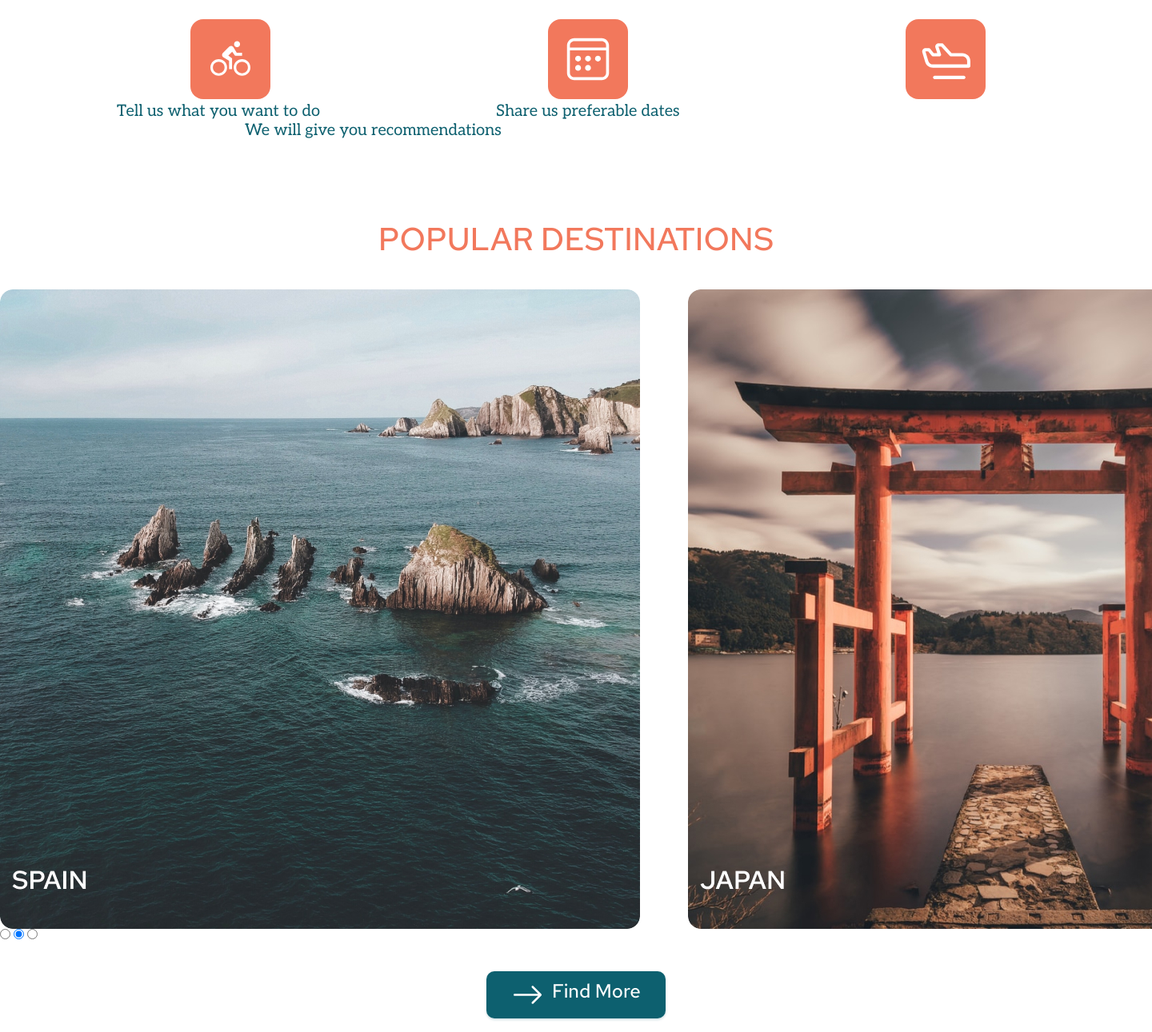
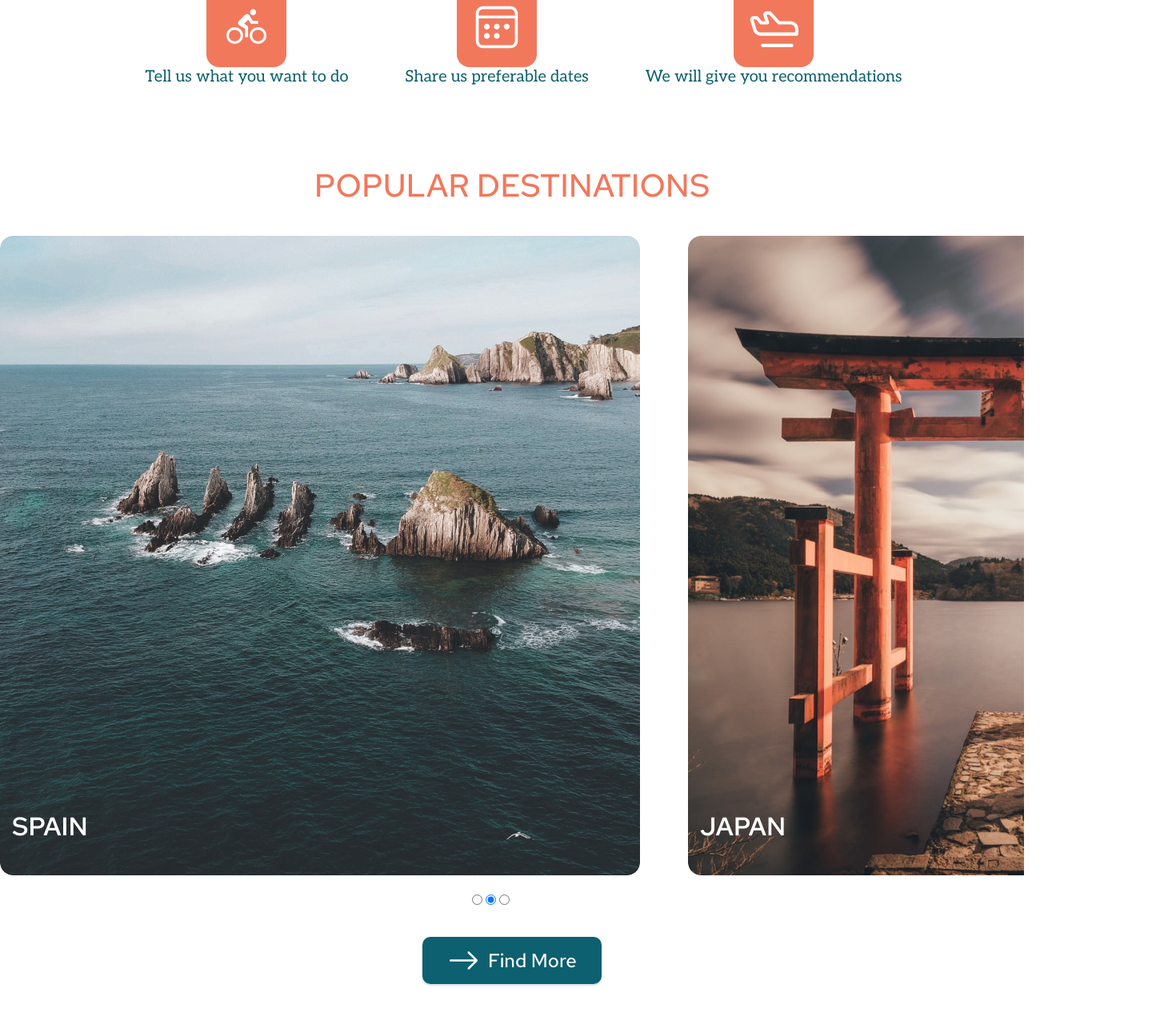
Before and after one commit to DmBes/travel, a plain HTML site: page index.html in a window 1280 px wide. Shown: the part 659-1950 px from the top of the page at 80% size, 1440 px wide, since content can reach past the window. Drawn offline with Linux system fonts and the light colour scheme; a web font is replaced by a local one.

Commit message:
feat: add stories2

```diff
--- a/index.html
+++ b/index.html
@@ -70,7 +70,7 @@
             <section class="steps">
                 <div class="steps_header">
                     <h2>3 STEPS TO THE PERFECT TRIP</h2>
-                    <div class="layout-3-column">
+                    <!-- <div class="layout-3-column">
                          <object type="image/svg+xml" data="image/icon/mdi_bike.svg" class="bike-ico layout-3">
                             Your browser does not support SVG
                          </object>
@@ -85,11 +85,36 @@
                             <p class="steps__text">Share us preferable dates</p>
                             <p class="steps__text">We will give you recommendations</p>
                          </div>
+                    </div> -->
+                    <div class="lay-3-col">
+                        <div class="lay__element">
+                            <object type="image/svg+xml" data="image/icon/mdi_bike.svg" class="bike-ico1 lay-3">
+                                Your browser does not support SVG
+                             </object>
+                             <p class="steps__text1">Tell us what you want to do</p>
+                        </div>
+                        <div class="lay__element">
+                            <object type="image/svg+xml" data="image/icon/fluent_calendar-ltr-48-regular.svg" class="calend-ico1 lay-3">
+                                Your browser does not support SVG
+                             </object>
+                             <p class="steps__text1">Share us preferable dates</p>
+                        </div>
+                        <div class="lay__element">
+                            <object type="image/svg+xml" data="image/icon/ph_airplane-in-flight.svg" class="airplane-ico1 lay-3">
+                                Your browser does not support SVG
+                             </object>
+                             <p class="steps__text1">We will give you recommendations</p>
+                        </div>
 
 
 
 
                     </div>
+
+
+
+
+
 
                 </div>
             </section>
@@ -98,7 +123,6 @@
                 <div class="wrapper-destinations">
                     <h2>POPULAR DESTINATIONS</h2>
                     <div class="slaider">
-
                         <img src="image/Destination/Destination 1.png" alt="image/Destination/Destination 1.png" class="slaider__img">
                         <img src="image/Destination/Destination 2.jpg" alt="image/Destination/Destination 2.jpg" class="slaider__img">
                         <img src="image/Destination/Destination 3.jpg" alt="image/Destination/Destination 3.jpg" class="slaider__img">
@@ -111,11 +135,14 @@
                     </div>
                     <button class="destinations__btn">
                         <img src="/image/icon/bi_arrow-right.svg" alt="/image/icon/bi_arrow-right.svg" class="destinations__btn_ico">
-                        Find More
+                         <p>Find More</p>
                     </button>
                 </div>
             </section>
             <section class="stories">
+                <div class="wrapper-stories">
+                    <h2>TRAVEL STORIES</h2>
+                </div>
 
             </section>
 
--- a/style/global.css
+++ b/style/global.css
@@ -5,7 +5,7 @@
 }
 
 .wrapper{
-    width: 1440px;
+    max-width: 1440px;
     margin: 0 auto;
 }
 
--- a/style/part/destinations.css
+++ b/style/part/destinations.css
@@ -36,6 +36,8 @@
 
 .slider-slider{
     margin: 0 auto;
+    width: 100px;
+    margin-top: 24px;
 
 }
 
@@ -54,6 +56,16 @@
     display: flex;
     flex-direction: row;
     justify-content: center;
-    margin: 37px auto;
+    margin: 37px auto 0;
+    align-items:center
 
 }
+
+
+.destinations__btn p{
+    font-family: 'Red Hat Text';
+    font-style: normal;
+    font-weight: 500;
+    font-size: 1.5rem;
+    line-height: 2rem;
+}
--- a/style/part/steps.css
+++ b/style/part/steps.css
@@ -49,3 +49,57 @@
     margin-left: 160px;
 
 }
+
+
+.lay-3-col{
+    display: flex;
+    flex-direction: row;
+    flex-wrap: nowrap;
+    justify-content: space-around;
+    align-items:center;
+}
+
+.lay__element{
+    display: flex;
+    flex-direction: column;
+    flex-wrap: nowrap;
+    justify-content: center;
+    align-items:center;
+}
+
+
+.lay-3 {
+    background-color: var(--color-ico);
+    border-radius: 16px;
+    margin: 0px;
+
+
+}
+
+
+.steps__text1 {
+    display: inline-block;
+    font-family: 'Aleo';
+    font-style: normal;
+    font-weight: 400;
+    font-size: 1.25rem;
+    line-height: 1.5rem;
+    color: #0D606F;
+}
+
+
+
+.calend-ico1 {
+    padding: 15px;
+    ;
+}
+
+.bike-ico1 {
+
+    padding: 25px;
+}
+
+.airplane-ico1 {
+    padding: 18px 17px 17px 18px;
+
+}
--- a/style/style.css
+++ b/style/style.css
@@ -5,3 +5,4 @@
 @import "part/preview.css";
 @import "part/steps.css";
 @import "part/destinations.css";
+@import "part/stories.css";
```
